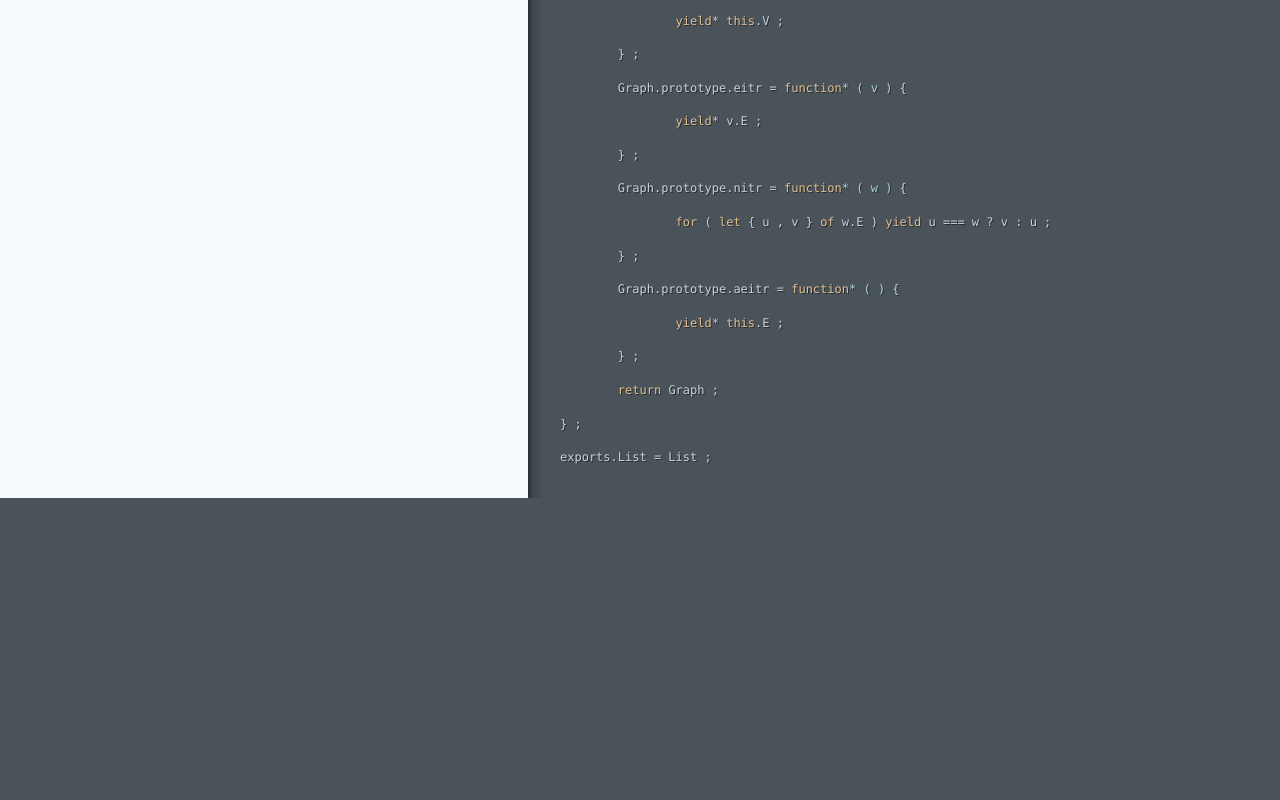
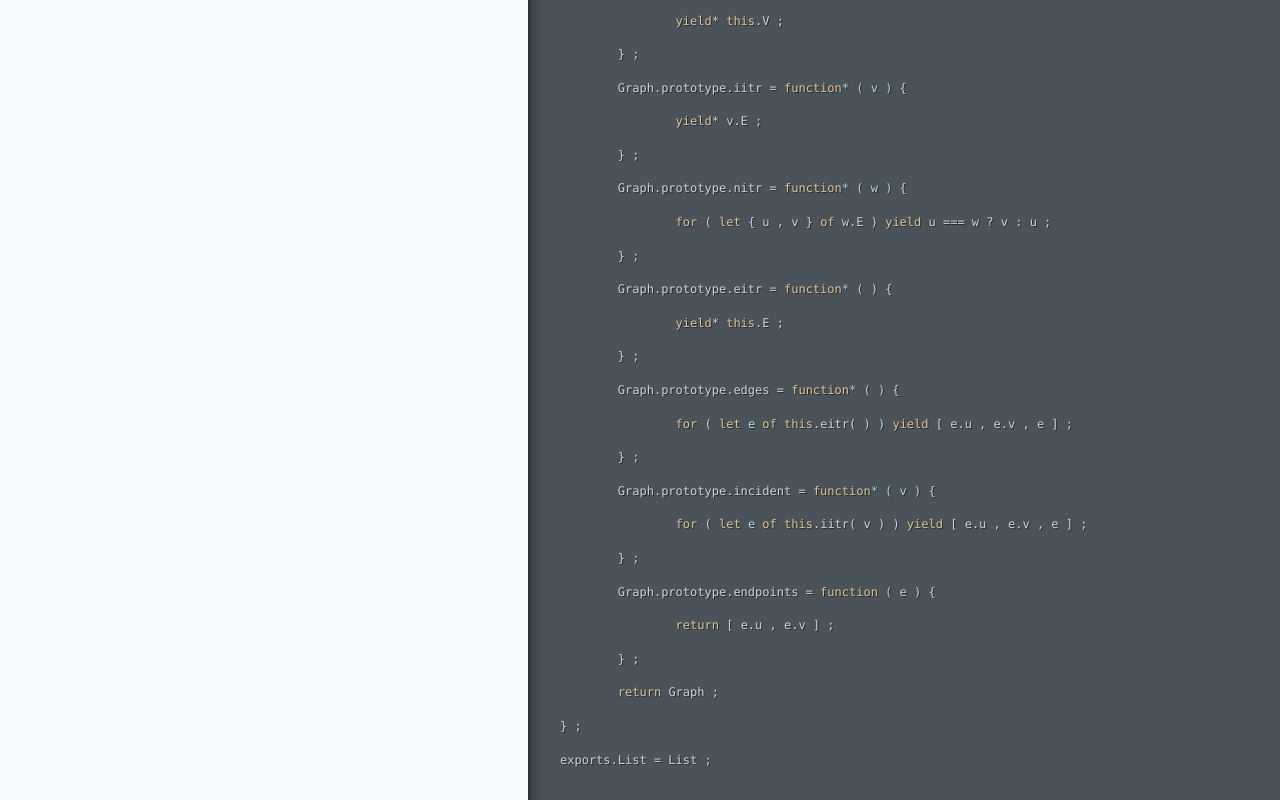
Before and after one commit to graph-data-structure/adjacency-list, a plain HTML site: page List.html in a window 1280 px wide. Shown: the part 971-1771 px from the top of the page. Before the commit the page ends 1469 px from the top, so only its background shows below. Drawn offline with Linux system fonts and the light colour scheme.

Commit message:
undefined

```diff
--- a/List.html
+++ b/List.html
@@ -17,7 +17,7 @@
 
 	} ;
 
-	Graph.prototype.vdel = <span class="hljs-function"><span class="hljs-keyword">function</span> (<span class="hljs-params"> v </span>) </span>{</div></div></div><div class="segment"><div class="comments "><div class="wrapper"><p>remove all incident edges</p></div></div><div class="code"><div class="wrapper">		<span class="hljs-keyword">for</span> ( <span class="hljs-keyword">let</span> e <span class="hljs-keyword">of</span> <span class="hljs-keyword">this</span>.eitr( v ) ) <span class="hljs-keyword">this</span>.edel( e ) ;</div></div></div><div class="segment"><div class="comments "><div class="wrapper"><p>remove vertex</p></div></div><div class="code"><div class="wrapper">		<span class="hljs-keyword">this</span>.E.erase( v.iterator ) ;
+	Graph.prototype.vdel = <span class="hljs-function"><span class="hljs-keyword">function</span> (<span class="hljs-params"> v </span>) </span>{</div></div></div><div class="segment"><div class="comments "><div class="wrapper"><p>remove all incident edges</p></div></div><div class="code"><div class="wrapper">		<span class="hljs-keyword">for</span> ( <span class="hljs-keyword">let</span> e <span class="hljs-keyword">of</span> <span class="hljs-keyword">this</span>.iitr( v ) ) <span class="hljs-keyword">this</span>.edel( e ) ;</div></div></div><div class="segment"><div class="comments "><div class="wrapper"><p>remove vertex</p></div></div><div class="code"><div class="wrapper">		<span class="hljs-keyword">this</span>.E.erase( v.iterator ) ;
 
 	} ;
 
@@ -40,7 +40,7 @@
 
 	} ;
 
-	Graph.prototype.eitr = <span class="hljs-function"><span class="hljs-keyword">function</span>* (<span class="hljs-params"> v </span>) </span>{
+	Graph.prototype.iitr = <span class="hljs-function"><span class="hljs-keyword">function</span>* (<span class="hljs-params"> v </span>) </span>{
 
 		<span class="hljs-keyword">yield</span>* v.E ;
 
@@ -52,9 +52,27 @@
 
 	} ;
 
-	Graph.prototype.aeitr = <span class="hljs-function"><span class="hljs-keyword">function</span>* (<span class="hljs-params"> </span>) </span>{
+	Graph.prototype.eitr = <span class="hljs-function"><span class="hljs-keyword">function</span>* (<span class="hljs-params"> </span>) </span>{
 
 		<span class="hljs-keyword">yield</span>* <span class="hljs-keyword">this</span>.E ;
+
+	} ;
+
+	Graph.prototype.edges = <span class="hljs-function"><span class="hljs-keyword">function</span>* (<span class="hljs-params"> </span>) </span>{
+
+		<span class="hljs-keyword">for</span> ( <span class="hljs-keyword">let</span> e <span class="hljs-keyword">of</span> <span class="hljs-keyword">this</span>.eitr( ) ) <span class="hljs-keyword">yield</span> [ e.u , e.v , e ] ;
+
+	} ;
+
+	Graph.prototype.incident = <span class="hljs-function"><span class="hljs-keyword">function</span>* (<span class="hljs-params"> v </span>) </span>{
+
+		<span class="hljs-keyword">for</span> ( <span class="hljs-keyword">let</span> e <span class="hljs-keyword">of</span> <span class="hljs-keyword">this</span>.iitr( v ) ) <span class="hljs-keyword">yield</span> [ e.u , e.v , e ] ;
+
+	} ;
+
+	Graph.prototype.endpoints = <span class="hljs-function"><span class="hljs-keyword">function</span> (<span class="hljs-params"> e </span>) </span>{
+
+		<span class="hljs-keyword">return</span> [ e.u , e.v ] ;
 
 	} ;
 
```
